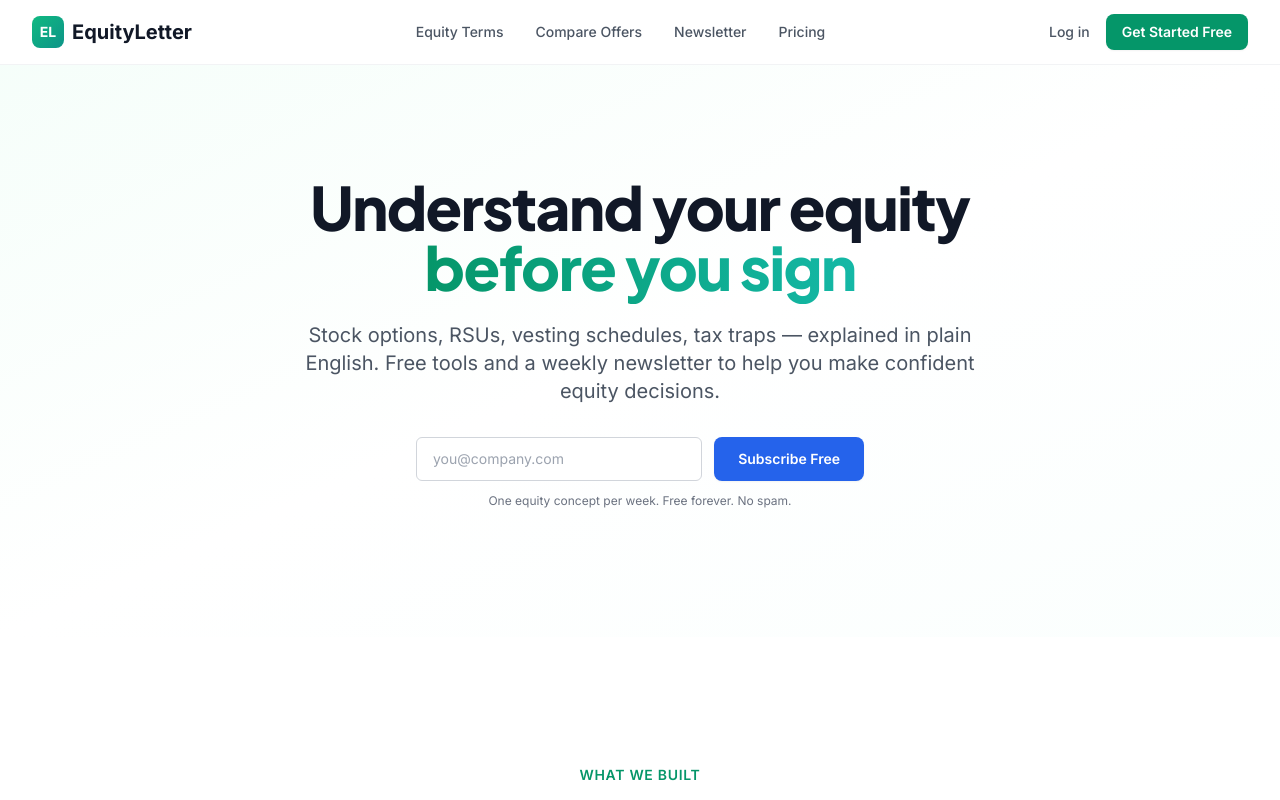
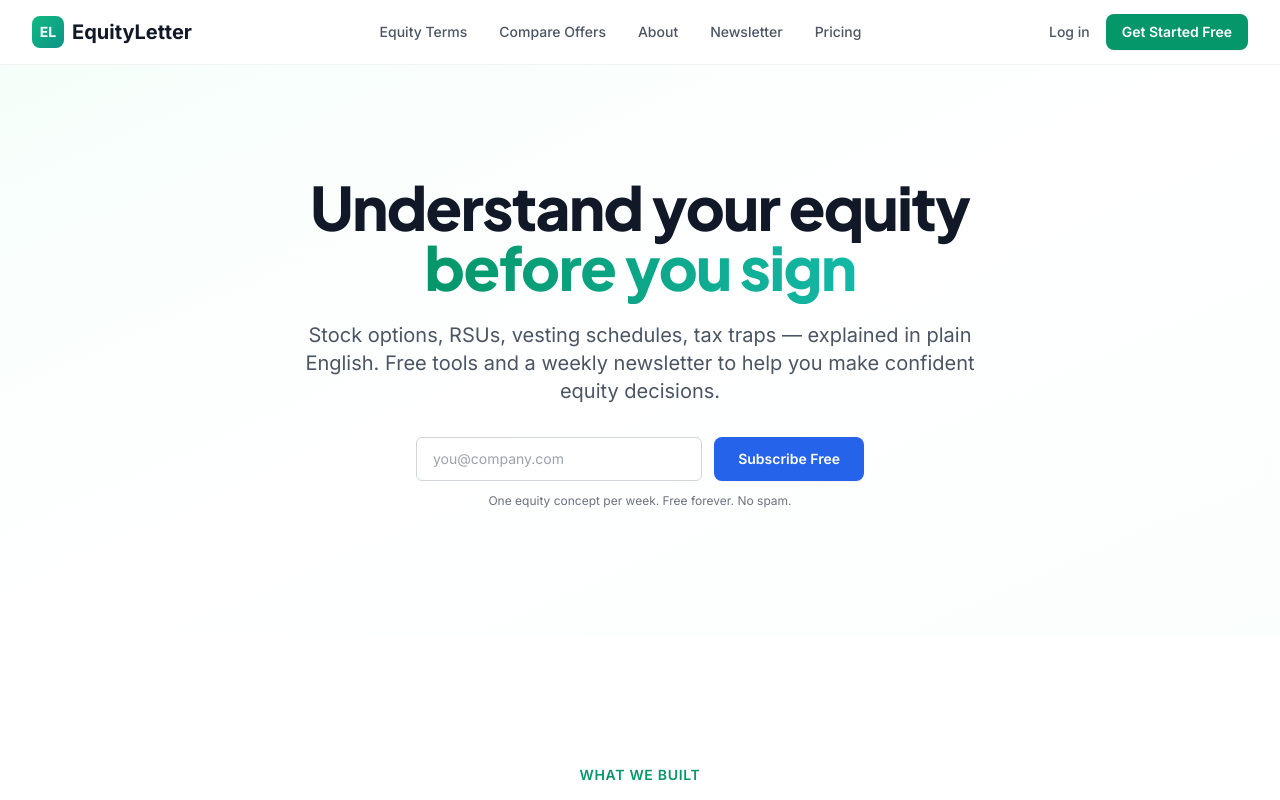
Before and after one commit to ZeroOrigine/zo-equityletter, a Next.js app: page / in a window 1280 px wide. Shown: the top 800 px of the page. Built offline with nearby package versions, Linux system fonts and the light colour scheme.

Commit message:
feat(nav): About link in header (Cowork 2026-07-15)

```diff
--- a/app/(marketing)/page.tsx
+++ b/app/(marketing)/page.tsx
@@ -80,6 +80,7 @@ function Navigation() {
           <div className="hidden md:flex items-center gap-8">
             <Link href="/terms" className="text-sm font-medium text-gray-600 hover:text-gray-900 transition-colors">Equity Terms</Link>
             <Link href="/compare" className="text-sm font-medium text-gray-600 hover:text-gray-900 transition-colors">Compare Offers</Link>
+            <Link href="/about" className="text-sm font-medium text-gray-600 hover:text-gray-900 transition-colors">About</Link>
             <Link href="/archive" className="text-sm font-medium text-gray-600 hover:text-gray-900 transition-colors">Newsletter</Link>
             <a href="#pricing" className="text-sm font-medium text-gray-600 hover:text-gray-900 transition-colors">Pricing</a>
           </div>
```
